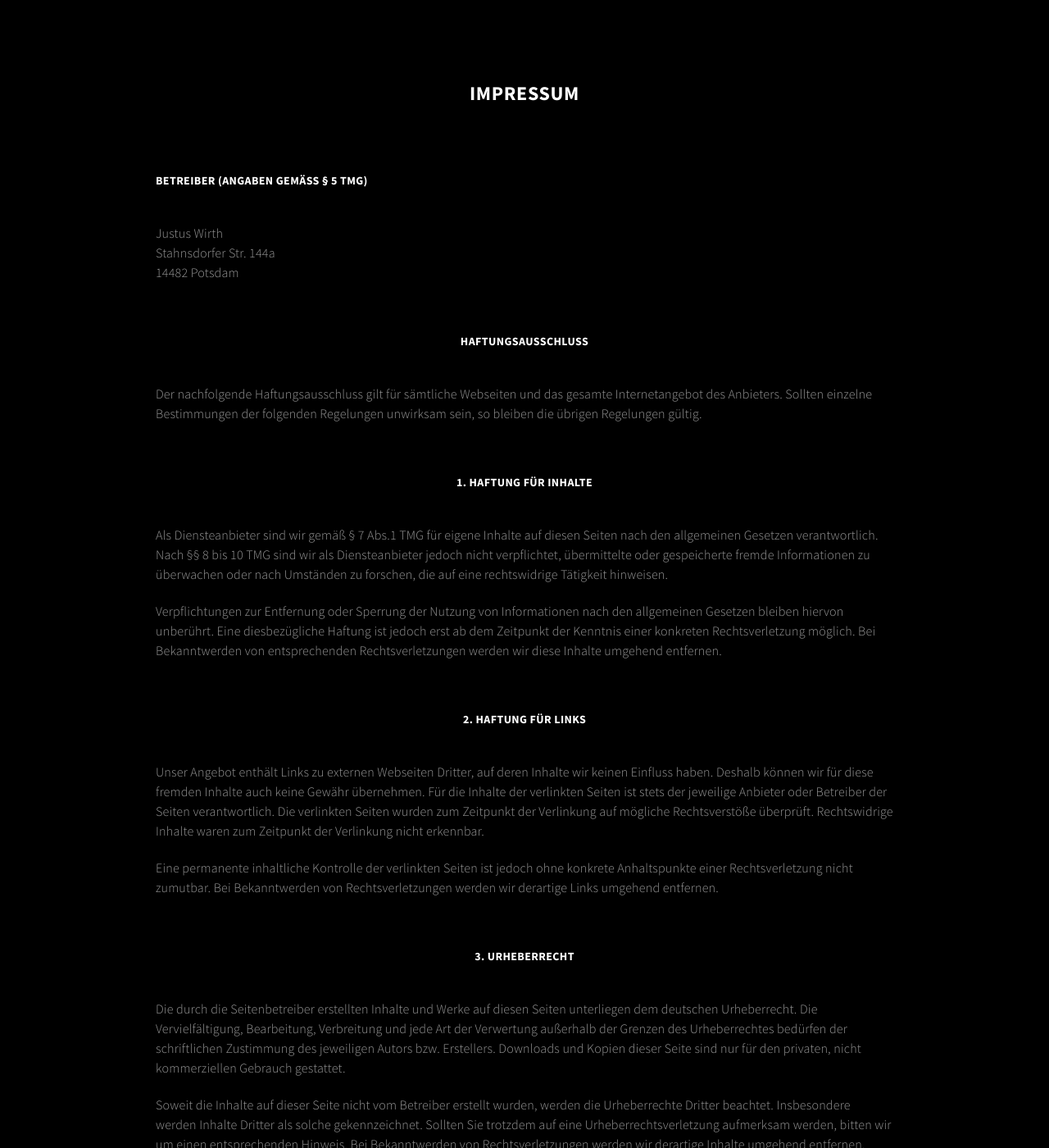
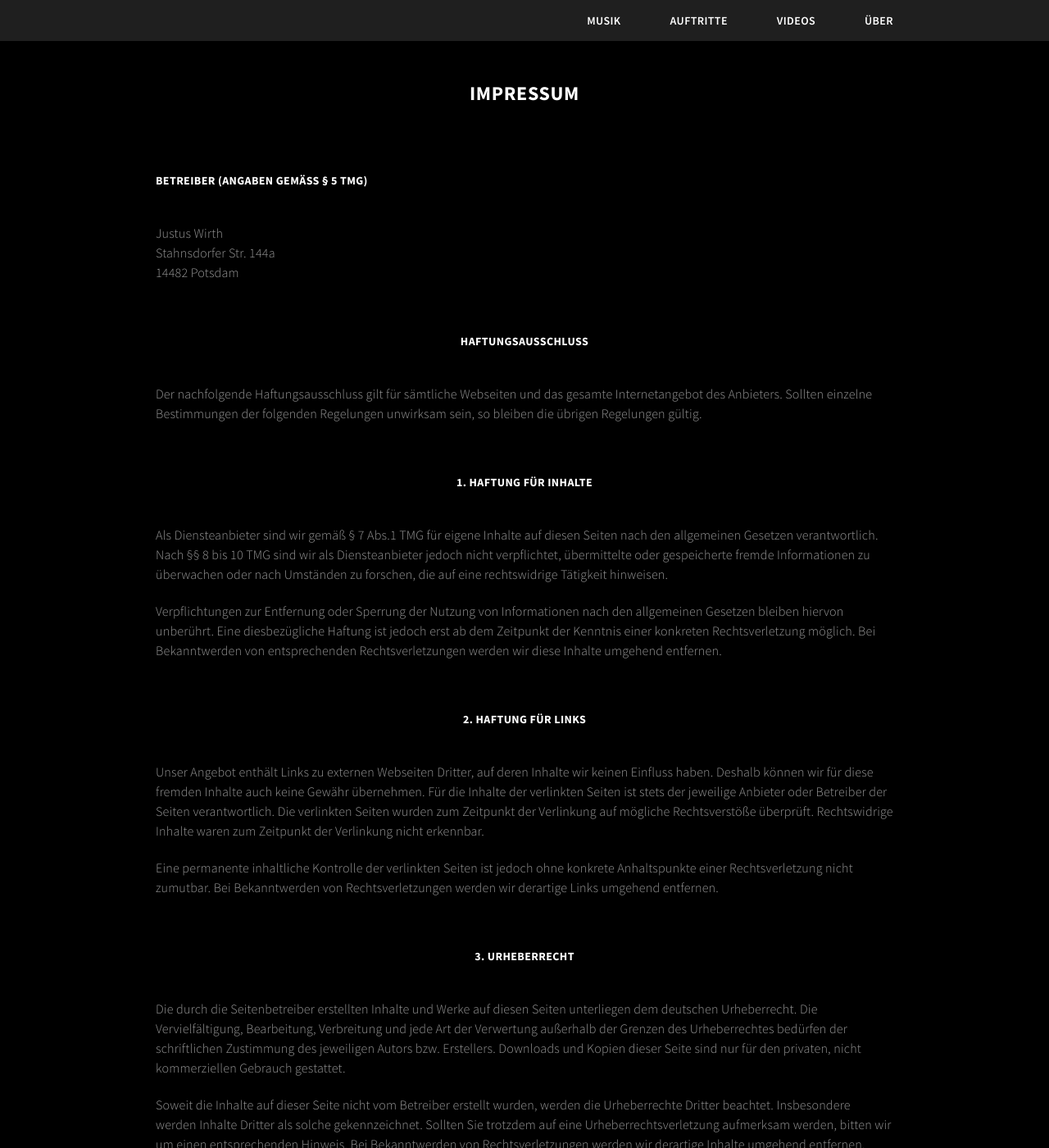
Before and after one commit to TwoLaid/cloubrio, a Jekyll site: the page built from impressum.html, in a window 1280 px wide and 1400 px high. Shown: the whole window at 82% size. Built offline with Jekyll 4.4.1, drawn with Linux system fonts in a browser that asks for light colours.

Commit message:
online version

```diff
--- a/_sass/main.scss
+++ b/_sass/main.scss
@@ -98,12 +98,12 @@ h2 {
   color: $text-bold;
 }
 
-@supports (backdrop-filter: blur(3px)) or (-webkit-backdrop-filter: blur(3px)) {
+@supports (backdrop-filter: blur(4px)) or (-webkit-backdrop-filter: blur(4px)) {
   .navigation {
     opacity: 1;
     background: rgba(255, 255, 255, 0.12);
-    -webkit-backdrop-filter: blur(3px);
-    backdrop-filter: blur(3px);
+    -webkit-backdrop-filter: blur(4px);
+    backdrop-filter: blur(4px);
 
     color: $text-bold;
   }
--- a/assets/js/main.js
+++ b/assets/js/main.js
@@ -32,6 +32,9 @@
 
   if (stickyNav) {
     for (var i = 0; i < navElements.length; i++) {
+      if (!navElements[i].id) {
+        continue;
+      }
       navElements[i].addEventListener('click', function (e) {
         e.preventDefault();
         scrollTo(document.querySelector(this.hash));
--- a/impressum.html
+++ b/impressum.html
@@ -2,6 +2,15 @@
 layout: content
 title: Impressum
 ---
+<nav id="top-nav" class="navigation">
+  <ul>
+    <li class="nav-item"><a href="/#music" title="MUSIK">MUSIK</a></li>
+    <li class="nav-item"><a href="/#gigs" title="AUFTRITTE">AUFTRITTE</a></li>
+    <li class="nav-item"><a href="/#videos" title="VIDEOS">VIDEOS</a></li>
+    <li class="nav-item"><a href="/#about"title="ÜBER">ÜBER</a></li>
+  </ul>
+</nav>
+
 <div class="main-wrapper imprint">
   <section>
     <h1>IMPRESSUM</h1>
--- a/index.html
+++ b/index.html
@@ -13,7 +13,7 @@ title: Musik
 
   <section class="landing-video">
     <video id="" class="" playsinline autoplay muted loop>
-      <source src="http://justuswirth.de/cloubrio/teaser_website_short.mp4" type="video/mp4">
+      <source src="http://justuswirth.de/cloubrio/berlin_960.mp4" type="video/mp4">
     </video>
     <div class="logo-container">
       <!-- <img src="/assets/img/logo.svg" width="85" height="102" class="logo" alt="Clou Brio"> -->
```
